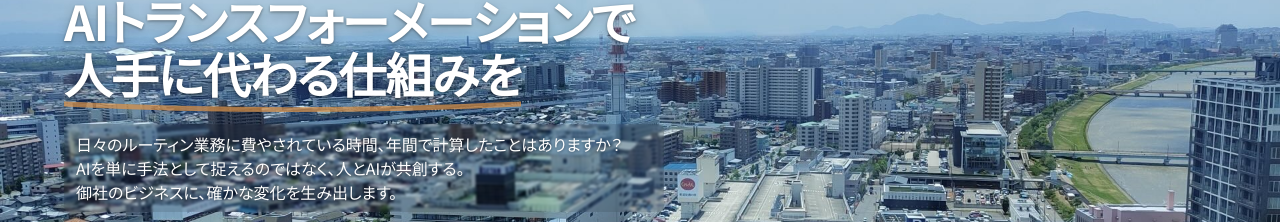
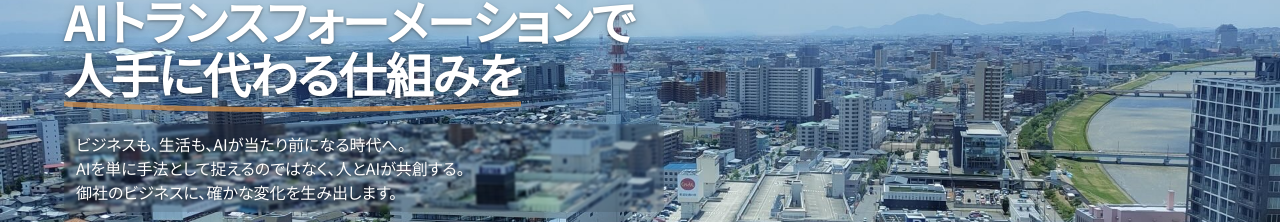
Before and after one commit to kohei0125/CloudNature, a Next.js app: page / in a window 1280 px wide. Shown: the part 183-405 px from the top of the page. Built offline with nearby package versions, Linux system fonts and the light colour scheme; no server answers.

Commit message:
text change

```diff
--- a/content/home.ts
+++ b/content/home.ts
@@ -6,7 +6,7 @@ export const HERO_COPY = {
   headingLine1: "AIトランスフォーメーションで",
   headingLine2: "人手に代わる仕組みを",
   description:
-    "日々のルーティン業務に費やされている時間、年間で計算したことはありますか？\nAIを単に手法として捉えるのではなく、人とAIが共創する。\n御社のビジネスに、確かな変化を生み出します。",
+    "ビジネスも、生活も、AIが当たり前になる時代へ。\nAIを単に手法として捉えるのではなく、人とAIが共創する。\n御社のビジネスに、確かな変化を生み出します。",
   primaryCta: "最短1分でAIお見積り",
   secondaryCta: "お問い合わせ",
   heroImageAlt: "新潟の中小企業向けAI導入支援・業務自動化パートナー クラウドネイチャー"
```
